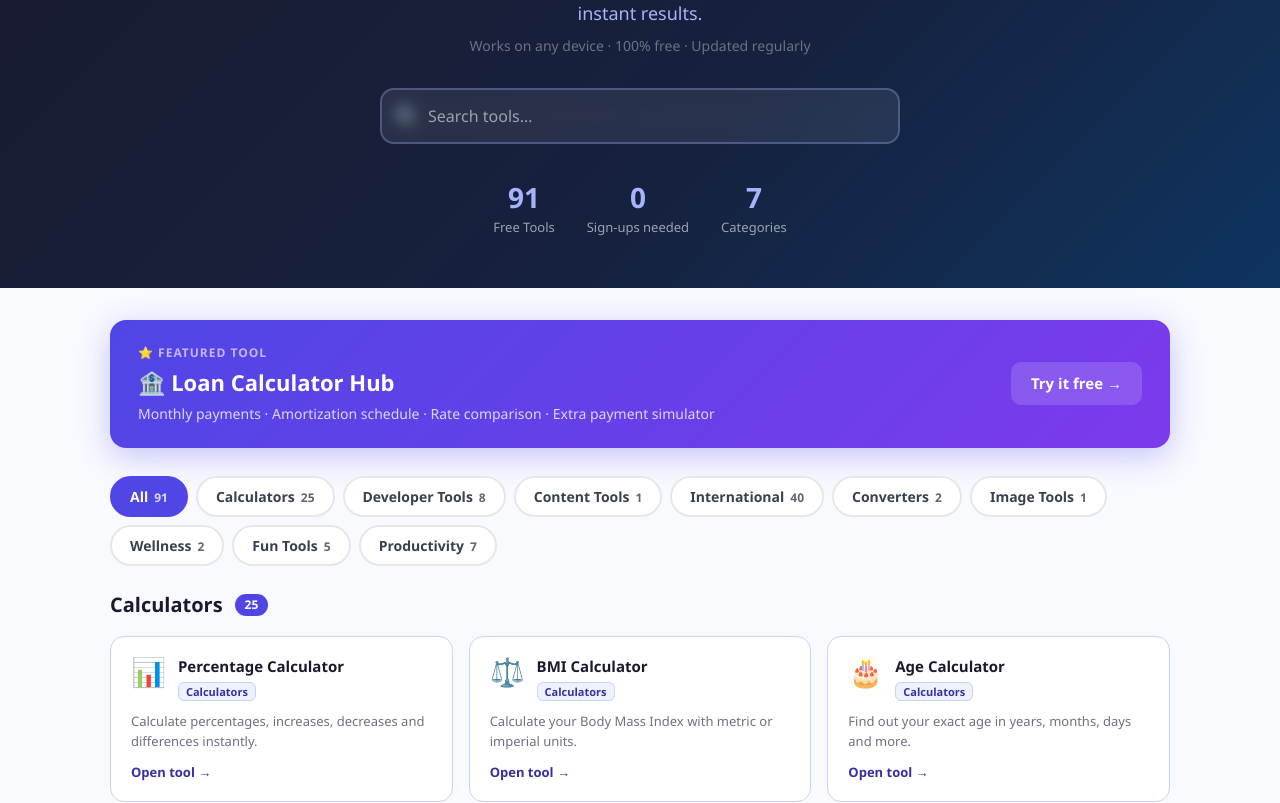
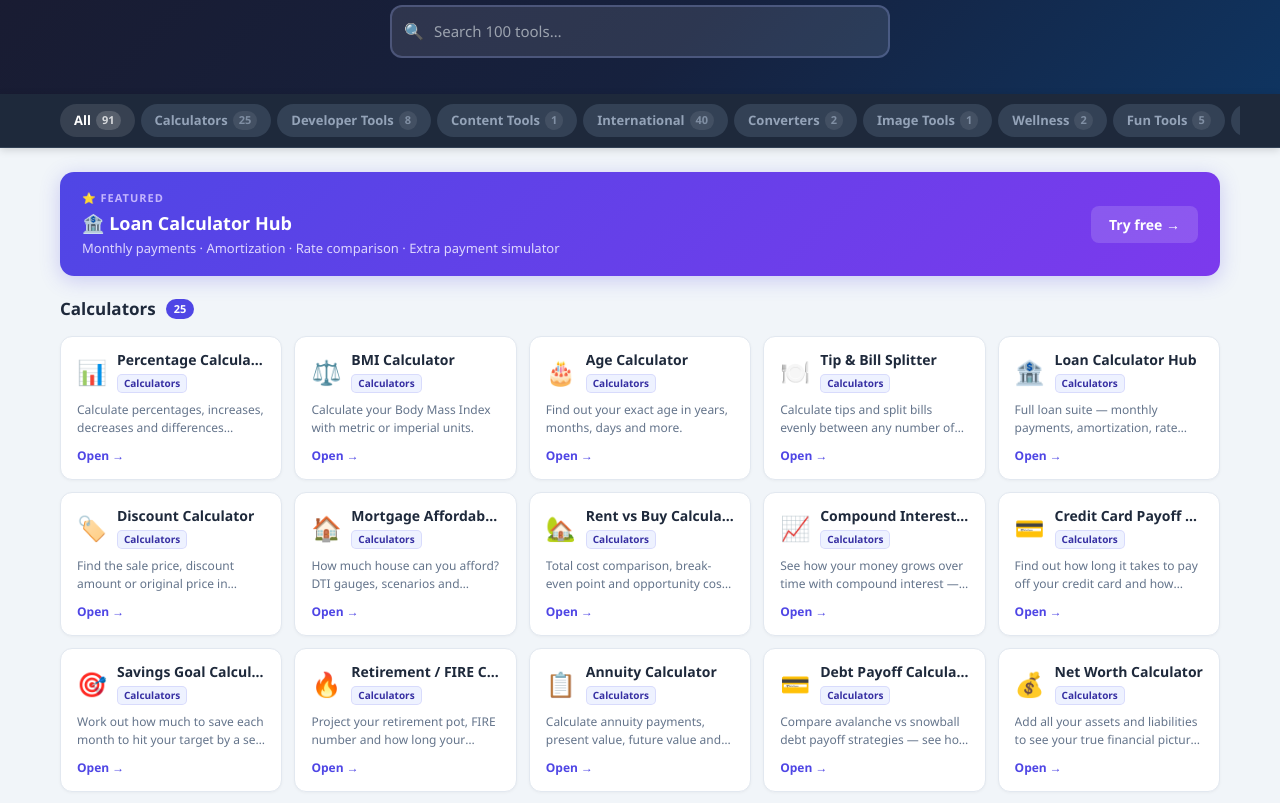
Before and after one commit to rakeshv02/tabutility-landing, a React (Vite) app: page / in a window 1280 px wide. Shown: the part 255-1058 px from the top of the page. Built offline with nearby package versions, Linux system fonts and the light colour scheme.

Commit message:
Update App.jsx

```diff
--- a/src/App.jsx
+++ b/src/App.jsx
@@ -4,166 +4,210 @@ import toolsData from "./tools.config.json";
 const CATEGORIES = ["All", "Calculators", "Developer Tools", "Content Tools", "International", "Converters", "Image Tools", "Wellness", "Fun Tools", "Productivity"];
 
 const CATEGORY_COLORS = {
-  "Calculators":     { bg: "#eef2ff", border: "#c7d2fe", badge: "#4f46e5", text: "#3730a3" },
-  "Developer Tools": { bg: "#f0fdf4", border: "#bbf7d0", badge: "#16a34a", text: "#15803d" },
-  "Content Tools":   { bg: "#fff7ed", border: "#fed7aa", badge: "#ea580c", text: "#c2410c" },
-  "International":   { bg: "#faf5ff", border: "#e9d5ff", badge: "#7c3aed", text: "#6d28d9" },
-  "Converters":      { bg: "#f0f9ff", border: "#bae6fd", badge: "#0284c7", text: "#0369a1" },
-  "Image Tools":     { bg: "#fff1f2", border: "#fecdd3", badge: "#e11d48", text: "#be123c" },
-  "Wellness":        { bg: "#f0fdfa", border: "#99f6e4", badge: "#0d9488", text: "#0f766e" },
-  "Fun Tools":       { bg: "#fff9f0", border: "#fed7aa", badge: "#f97316", text: "#c2410c" },
-  "Productivity":    { bg: "#f0f9ff", border: "#7dd3fc", badge: "#0ea5e9", text: "#0369a1" },
+  "Calculators":     { badge: "#4f46e5", light: "#eef2ff", text: "#3730a3" },
+  "Developer Tools": { badge: "#16a34a", light: "#f0fdf4", text: "#15803d" },
+  "Content Tools":   { badge: "#ea580c", light: "#fff7ed", text: "#c2410c" },
+  "International":   { badge: "#7c3aed", light: "#faf5ff", text: "#6d28d9" },
+  "Converters":      { badge: "#0284c7", light: "#f0f9ff", text: "#0369a1" },
+  "Image Tools":     { badge: "#e11d48", light: "#fff1f2", text: "#be123c" },
+  "Wellness":        { badge: "#0d9488", light: "#f0fdfa", text: "#0f766e" },
+  "Fun Tools":       { badge: "#f97316", light: "#fff7ed", text: "#c2410c" },
+  "Productivity":    { badge: "#0ea5e9", light: "#f0f9ff", text: "#0369a1" },
 };
+
+const DEFAULT_COLOR = { badge: "#374151", light: "#f9fafb", text: "#111827" };
 
 export default function App() {
   const [search, setSearch] = useState("");
   const [activeCategory, setActiveCategory] = useState("All");
 
+  const isFiltered = search.trim() !== "" || activeCategory !== "All";
+
   const filtered = useMemo(() => {
     return toolsData.filter(tool => {
-      const matchesCategory = activeCategory === "All" || tool.category === activeCategory;
+      const matchCat = activeCategory === "All" || tool.category === activeCategory;
       const q = search.toLowerCase();
-      const matchesSearch = !q || tool.name.toLowerCase().includes(q) || tool.description.toLowerCase().includes(q) || (tool.tags || []).some(t => t.includes(q));
-      return matchesCategory && matchesSearch;
+      const matchSearch = !q ||
+        tool.name.toLowerCase().includes(q) ||
+        tool.description.toLowerCase().includes(q) ||
+        (tool.tags || []).some(t => t.includes(q));
+      return matchCat && matchSearch;
     });
   }, [search, activeCategory]);
 
   const grouped = useMemo(() => {
-    if (activeCategory !== "All") return { [activeCategory]: filtered };
+    if (isFiltered) return null;
     return CATEGORIES.slice(1).reduce((acc, cat) => {
-      const tools = filtered.filter(t => t.category === cat);
+      const tools = toolsData.filter(t => t.category === cat);
       if (tools.length) acc[cat] = tools;
       return acc;
     }, {});
-  }, [filtered, activeCategory]);
+  }, [isFiltered]);
 
   const totalTools = toolsData.length;
 
   return (
-    <div style={{ fontFamily: "'Segoe UI', Arial, sans-serif", background: "#f8faff", minHeight: "100vh" }}>
+    <div style={{ fontFamily: "'Segoe UI', Arial, sans-serif", background: "#f1f5f9", minHeight: "100vh" }}>
 
       {/* ── Hero ── */}
-      <div style={{ background: "linear-gradient(135deg, #1a1a2e 0%, #16213e 60%, #0f3460 100%)", color: "#fff", padding: "60px 20px 50px", textAlign: "center" }}>
-        <div style={{ fontSize: 48, marginBottom: 12 }}>⚡</div>
-        <h1 style={{ margin: "0 0 12px", fontSize: "clamp(28px, 5vw, 48px)", fontWeight: 900, letterSpacing: -1 }}>
+      <div style={{ background: "linear-gradient(135deg, #1a1a2e 0%, #16213e 60%, #0f3460 100%)", color: "#fff", padding: "44px 20px 36px", textAlign: "center" }}>
+        <div style={{ fontSize: 40, marginBottom: 8 }}>⚡</div>
+        <h1 style={{ margin: "0 0 10px", fontSize: "clamp(26px, 5vw, 44px)", fontWeight: 900, letterSpacing: -1 }}>
           Tabutility
         </h1>
-        <p style={{ margin: "0 0 8px", fontSize: 18, color: "#a5b4fc", maxWidth: 520, marginLeft: "auto", marginRight: "auto" }}>
-          {totalTools} free browser-based tools. No sign-up. No downloads. Just instant results.
+        <p style={{ margin: "0 0 24px", fontSize: 16, color: "#a5b4fc", maxWidth: 480, marginLeft: "auto", marginRight: "auto" }}>
+          {totalTools} free browser tools. No sign-up. No downloads. Just instant results.
         </p>
-        <p style={{ margin: 0, fontSize: 14, color: "#6b7280" }}>Works on any device · 100% free · Updated regularly</p>
 
         {/* Search */}
-        <div style={{ maxWidth: 520, margin: "32px auto 0", position: "relative" }}>
-          <span style={{ position: "absolute", left: 16, top: "50%", transform: "translateY(-50%)", fontSize: 18 }}>🔍</span>
+        <div style={{ maxWidth: 500, margin: "0 auto", position: "relative" }}>
+          <span style={{ position: "absolute", left: 14, top: "50%", transform: "translateY(-50%)", fontSize: 16, pointerEvents: "none" }}>🔍</span>
           <input
             type="text"
-            placeholder="Search tools…"
+            placeholder="Search 100 tools…"
             value={search}
             onChange={e => { setSearch(e.target.value); setActiveCategory("All"); }}
-            style={{ width: "100%", padding: "14px 16px 14px 46px", borderRadius: 14, border: "2px solid rgba(165,180,252,0.3)", background: "rgba(255,255,255,0.08)", color: "#fff", fontSize: 16, outline: "none", boxSizing: "border-box", backdropFilter: "blur(8px)" }}
+            style={{ width: "100%", padding: "13px 14px 13px 42px", borderRadius: 12, border: "2px solid rgba(165,180,252,0.25)", background: "rgba(255,255,255,0.1)", color: "#fff", fontSize: 15, outline: "none", boxSizing: "border-box" }}
           />
-        </div>
-
-        {/* Stats */}
-        <div style={{ display: "flex", justifyContent: "center", gap: 32, marginTop: 32, flexWrap: "wrap" }}>
-          {[
-            { value: totalTools, label: "Free Tools" },
-            { value: "0", label: "Sign-ups needed" },
-            { value: "7", label: "Categories" },
-          ].map((s, i) => (
-            <div key={i} style={{ textAlign: "center" }}>
-              <div style={{ fontSize: 28, fontWeight: 800, color: "#a5b4fc" }}>{s.value}</div>
-              <div style={{ fontSize: 13, color: "#9ca3af" }}>{s.label}</div>
-            </div>
-          ))}
+          {search && (
+            <button onClick={() => setSearch("")}
+              style={{ position: "absolute", right: 12, top: "50%", transform: "translateY(-50%)", background: "none", border: "none", color: "#a5b4fc", fontSize: 18, cursor: "pointer", padding: 0, lineHeight: 1 }}>✕</button>
+          )}
         </div>
       </div>
 
-      {/* ── Loan Hub Featured Banner ── */}
-      <div style={{ maxWidth: 1100, margin: "32px auto 0", padding: "0 20px" }}>
-        <a href="https://loan-calculator.tabutility.com" style={{ textDecoration: "none" }}>
-          <div style={{ background: "linear-gradient(135deg, #4f46e5, #7c3aed)", borderRadius: 16, padding: "24px 28px", display: "flex", alignItems: "center", justifyContent: "space-between", flexWrap: "wrap", gap: 16, cursor: "pointer", transition: "transform 0.2s", boxShadow: "0 8px 32px rgba(79,70,229,0.3)" }}>
-            <div>
-              <div style={{ fontSize: 12, color: "#c4b5fd", fontWeight: 700, letterSpacing: 1, textTransform: "uppercase", marginBottom: 4 }}>⭐ Featured Tool</div>
-              <div style={{ fontSize: 22, fontWeight: 800, color: "#fff", marginBottom: 4 }}>🏦 Loan Calculator Hub</div>
-              <div style={{ fontSize: 14, color: "#ddd6fe" }}>Monthly payments · Amortization schedule · Rate comparison · Extra payment simulator</div>
-            </div>
-            <div style={{ background: "rgba(255,255,255,0.15)", color: "#fff", padding: "10px 20px", borderRadius: 10, fontWeight: 700, fontSize: 15, whiteSpace: "nowrap" }}>
-              Try it free →
-            </div>
-          </div>
-        </a>
-      </div>
-
-      {/* ── Category Filter ── */}
-      <div style={{ maxWidth: 1100, margin: "28px auto 0", padding: "0 20px" }}>
-        <div style={{ display: "flex", gap: 8, flexWrap: "wrap" }}>
+      {/* ── Sticky Filter Bar ── */}
+      <div style={{ position: "sticky", top: 0, zIndex: 100, background: "#1e293b", borderBottom: "1px solid #334155", boxShadow: "0 2px 8px rgba(0,0,0,0.15)" }}>
+        <div style={{ maxWidth: 1200, margin: "0 auto", padding: "10px 20px", overflowX: "auto" }}>
+          <div style={{ display: "flex", gap: 6, flexWrap: "nowrap", minWidth: "max-content" }}>
             {CATEGORIES.map(cat => {
               const isActive = activeCategory === cat;
-            const colors = CATEGORY_COLORS[cat];
+              const colors = CATEGORY_COLORS[cat] || DEFAULT_COLOR;
+              const count = cat === "All" ? totalTools : toolsData.filter(t => t.category === cat).length;
               return (
-              <button key={cat} onClick={() => setActiveCategory(cat)}
-                style={{ padding: "8px 18px", borderRadius: 24, border: `2px solid ${isActive ? (colors?.badge || "#4f46e5") : "#e5e7eb"}`, background: isActive ? (colors?.badge || "#4f46e5") : "#fff", color: isActive ? "#fff" : "#374151", fontSize: 14, fontWeight: 600, cursor: "pointer", transition: "all 0.15s" }}>
+                <button key={cat}
+                  onClick={() => { setActiveCategory(cat); setSearch(""); }}
+                  style={{
+                    padding: "7px 14px", borderRadius: 20, border: "none", whiteSpace: "nowrap",
+                    background: isActive ? colors.badge : "#334155",
+                    color: isActive ? "#fff" : "#94a3b8",
+                    fontSize: 13, fontWeight: 600, cursor: "pointer", transition: "all .15s",
+                    display: "flex", alignItems: "center", gap: 5
+                  }}>
                   {cat}
-                <span style={{ marginLeft: 6, fontSize: 12, opacity: 0.8 }}>
-                  {cat === "All" ? toolsData.length : toolsData.filter(t => t.category === cat).length}
-                </span>
+                  <span style={{ fontSize: 11, opacity: 0.8, background: isActive ? "rgba(255,255,255,0.2)" : "rgba(255,255,255,0.1)", borderRadius: 10, padding: "1px 6px" }}>{count}</span>
                 </button>
               );
             })}
           </div>
         </div>
+      </div>
+
+      {/* ── Featured Banner ── */}
+      {!isFiltered && (
+        <div style={{ maxWidth: 1200, margin: "24px auto 0", padding: "0 20px" }}>
+          <a href="https://loan-calculator.tabutility.com" style={{ textDecoration: "none" }}>
+            <div style={{ background: "linear-gradient(135deg, #4f46e5, #7c3aed)", borderRadius: 14, padding: "18px 22px", display: "flex", alignItems: "center", justifyContent: "space-between", flexWrap: "wrap", gap: 12, boxShadow: "0 4px 20px rgba(79,70,229,0.25)" }}>
+              <div>
+                <div style={{ fontSize: 11, color: "#c4b5fd", fontWeight: 700, letterSpacing: 1, textTransform: "uppercase", marginBottom: 3 }}>⭐ Featured</div>
+                <div style={{ fontSize: 18, fontWeight: 800, color: "#fff", marginBottom: 2 }}>🏦 Loan Calculator Hub</div>
+                <div style={{ fontSize: 13, color: "#ddd6fe" }}>Monthly payments · Amortization · Rate comparison · Extra payment simulator</div>
+              </div>
+              <div style={{ background: "rgba(255,255,255,0.15)", color: "#fff", padding: "8px 18px", borderRadius: 8, fontWeight: 700, fontSize: 14, whiteSpace: "nowrap" }}>Try free →</div>
+            </div>
+          </a>
+        </div>
+      )}
 
       {/* ── Tool Grid ── */}
-      <div style={{ maxWidth: 1100, margin: "0 auto", padding: "24px 20px 60px" }}>
-        {Object.keys(grouped).length === 0 ? (
-          <div style={{ textAlign: "center", padding: "60px 20px", color: "#9ca3af" }}>
-            <div style={{ fontSize: 48, marginBottom: 12 }}>🔍</div>
-            <div style={{ fontSize: 18, fontWeight: 600 }}>No tools found for "{search}"</div>
-            <div style={{ fontSize: 14, marginTop: 6 }}>Try a different search term</div>
+      <div style={{ maxWidth: 1200, margin: "0 auto", padding: "20px 20px 60px" }}>
+
+        {/* Search / filter result header */}
+        {isFiltered && (
+          <div style={{ marginBottom: 16, fontSize: 14, color: "#64748b" }}>
+            {filtered.length === 0
+              ? `No tools found for "${search}"`
+              : `${filtered.length} tool${filtered.length !== 1 ? "s" : ""}${search ? ` matching "${search}"` : ""}${activeCategory !== "All" ? ` in ${activeCategory}` : ""}`}
           </div>
-        ) : (
-          Object.entries(grouped).map(([category, tools]) => {
-            const colors = CATEGORY_COLORS[category] || { bg: "#f9fafb", border: "#e5e7eb", badge: "#374151", text: "#111827" };
-            return (
-              <div key={category} style={{ marginBottom: 40 }}>
-                <div style={{ display: "flex", alignItems: "center", gap: 12, marginBottom: 16 }}>
-                  <h2 style={{ margin: 0, fontSize: 20, fontWeight: 800, color: "#1a1a2e" }}>{category}</h2>
-                  <span style={{ background: colors.badge, color: "#fff", fontSize: 12, fontWeight: 700, padding: "2px 10px", borderRadius: 20 }}>{tools.length}</span>
+        )}
+
+        {/* Flat grid (search / category filter) */}
+        {isFiltered && filtered.length > 0 && (
+          <ToolGrid tools={filtered} />
+        )}
+
+        {/* No results */}
+        {isFiltered && filtered.length === 0 && (
+          <div style={{ textAlign: "center", padding: "60px 20px", color: "#94a3b8" }}>
+            <div style={{ fontSize: 40, marginBottom: 12 }}>🔍</div>
+            <div style={{ fontSize: 16, fontWeight: 600 }}>Nothing found</div>
+            <div style={{ fontSize: 14, marginTop: 6 }}>Try a different search or browse a category above</div>
           </div>
-                <div style={{ display: "grid", gridTemplateColumns: "repeat(auto-fill, minmax(280px, 1fr))", gap: 16 }}>
-                  {tools.map(tool => (
-                    <a key={tool.id} href={tool.url} target="_blank" rel="noopener noreferrer" style={{ textDecoration: "none" }}>
-                      <div style={{ background: "#fff", borderRadius: 14, padding: "20px 20px 18px", border: `1.5px solid ${colors.border}`, cursor: "pointer", transition: "all 0.15s", height: "100%", boxSizing: "border-box", display: "flex", flexDirection: "column" }}
-                        onMouseEnter={e => { e.currentTarget.style.transform = "translateY(-3px)"; e.currentTarget.style.boxShadow = `0 8px 24px ${colors.border}`; e.currentTarget.style.background = colors.bg; }}
-                        onMouseLeave={e => { e.currentTarget.style.transform = "translateY(0)"; e.currentTarget.style.boxShadow = "none"; e.currentTarget.style.background = "#fff"; }}>
-                        <div style={{ display: "flex", alignItems: "flex-start", gap: 12, marginBottom: 10 }}>
-                          <div style={{ fontSize: 28, lineHeight: 1, flexShrink: 0 }}>{tool.emoji}</div>
-                          <div style={{ flex: 1 }}>
-                            <div style={{ fontSize: 15, fontWeight: 700, color: "#1a1a2e", lineHeight: 1.3, marginBottom: 2 }}>{tool.name}</div>
-                            <span style={{ fontSize: 11, background: colors.bg, color: colors.text, border: `1px solid ${colors.border}`, borderRadius: 6, padding: "1px 7px", fontWeight: 600 }}>{tool.category}</span>
+        )}
+
+        {/* Grouped view (All, no search) */}
+        {!isFiltered && grouped && Object.entries(grouped).map(([category, tools]) => (
+          <div key={category} style={{ marginBottom: 32 }}>
+            <div style={{ display: "flex", alignItems: "center", gap: 10, marginBottom: 14 }}>
+              <h2 style={{ margin: 0, fontSize: 17, fontWeight: 800, color: "#1e293b" }}>{category}</h2>
+              <span style={{ background: (CATEGORY_COLORS[category] || DEFAULT_COLOR).badge, color: "#fff", fontSize: 11, fontWeight: 700, padding: "2px 8px", borderRadius: 20 }}>{tools.length}</span>
             </div>
+            <ToolGrid tools={tools} />
           </div>
-                        <p style={{ margin: "0 0 12px", fontSize: 13, color: "#6b7280", lineHeight: 1.5, flex: 1 }}>{tool.description}</p>
-                        <div style={{ fontSize: 13, color: colors.text, fontWeight: 600 }}>Open tool →</div>
-                      </div>
-                    </a>
         ))}
-                </div>
-              </div>
-            );
-          })
-        )}
       </div>
 
       {/* ── Footer ── */}
-      <div style={{ background: "#1a1a2e", color: "#9ca3af", textAlign: "center", padding: "32px 20px", fontSize: 13 }}>
-        <div style={{ fontSize: 20, marginBottom: 8 }}>⚡ Tabutility</div>
-        <div style={{ marginBottom: 8 }}>{totalTools} free browser-based utility tools. No sign-up required.</div>
-        <div style={{ color: "#6b7280", fontSize: 12 }}>© {new Date().getFullYear()} Tabutility · All tools run in your browser · Your data never leaves your device</div>
+      <div style={{ background: "#1a1a2e", color: "#94a3b8", textAlign: "center", padding: "28px 20px", fontSize: 13 }}>
+        <div style={{ fontSize: 18, marginBottom: 6 }}>⚡ Tabutility</div>
+        <div style={{ marginBottom: 6 }}>{totalTools} free browser-based utility tools. No sign-up required.</div>
+        <div style={{ color: "#4b5563", fontSize: 12 }}>© {new Date().getFullYear()} Tabutility · All tools run in your browser · Your data never leaves your device</div>
       </div>
 
     </div>
   );
 }
+
+function ToolCard({ tool }) {
+  const colors = CATEGORY_COLORS[tool.category] || DEFAULT_COLOR;
+  const [hovered, setHovered] = useState(false);
+  return (
+    <a href={tool.url} target="_blank" rel="noopener noreferrer" style={{ textDecoration: "none" }}>
+      <div
+        onMouseEnter={() => setHovered(true)}
+        onMouseLeave={() => setHovered(false)}
+        style={{
+          background: hovered ? colors.light : "#fff",
+          borderRadius: 12,
+          padding: "14px 16px",
+          border: `1.5px solid ${hovered ? colors.badge : "#e2e8f0"}`,
+          cursor: "pointer",
+          transition: "all 0.15s",
+          transform: hovered ? "translateY(-2px)" : "none",
+          boxShadow: hovered ? `0 6px 20px rgba(0,0,0,0.08)` : "0 1px 3px rgba(0,0,0,0.04)",
+          display: "flex",
+          flexDirection: "column",
+          height: "100%",
+          boxSizing: "border-box",
+        }}>
+        <div style={{ display: "flex", alignItems: "center", gap: 10, marginBottom: 8 }}>
+          <span style={{ fontSize: 24, lineHeight: 1, flexShrink: 0 }}>{tool.emoji}</span>
+          <div style={{ flex: 1, minWidth: 0 }}>
+            <div style={{ fontSize: 14, fontWeight: 700, color: "#1e293b", lineHeight: 1.3, whiteSpace: "nowrap", overflow: "hidden", textOverflow: "ellipsis" }}>{tool.name}</div>
+            <span style={{ fontSize: 10, background: colors.light, color: colors.text, border: `1px solid ${colors.badge}22`, borderRadius: 5, padding: "1px 6px", fontWeight: 600, marginTop: 2, display: "inline-block" }}>{tool.category}</span>
+          </div>
+        </div>
+        <p style={{ margin: "0 0 10px", fontSize: 12, color: "#64748b", lineHeight: 1.5, flex: 1, display: "-webkit-box", WebkitLineClamp: 2, WebkitBoxOrient: "vertical", overflow: "hidden" }}>{tool.description}</p>
+        <div style={{ fontSize: 12, color: colors.badge, fontWeight: 600 }}>Open →</div>
+      </div>
+    </a>
+  );
+}
+
+function ToolGrid({ tools }) {
+  return (
+    <div style={{ display: "grid", gridTemplateColumns: "repeat(auto-fill, minmax(210px, 1fr))", gap: 12 }}>
+      {tools.map(tool => <ToolCard key={tool.id} tool={tool} />)}
+    </div>
+  );
+}
```
Lines whose indentation alone changed are shown as unchanged.
